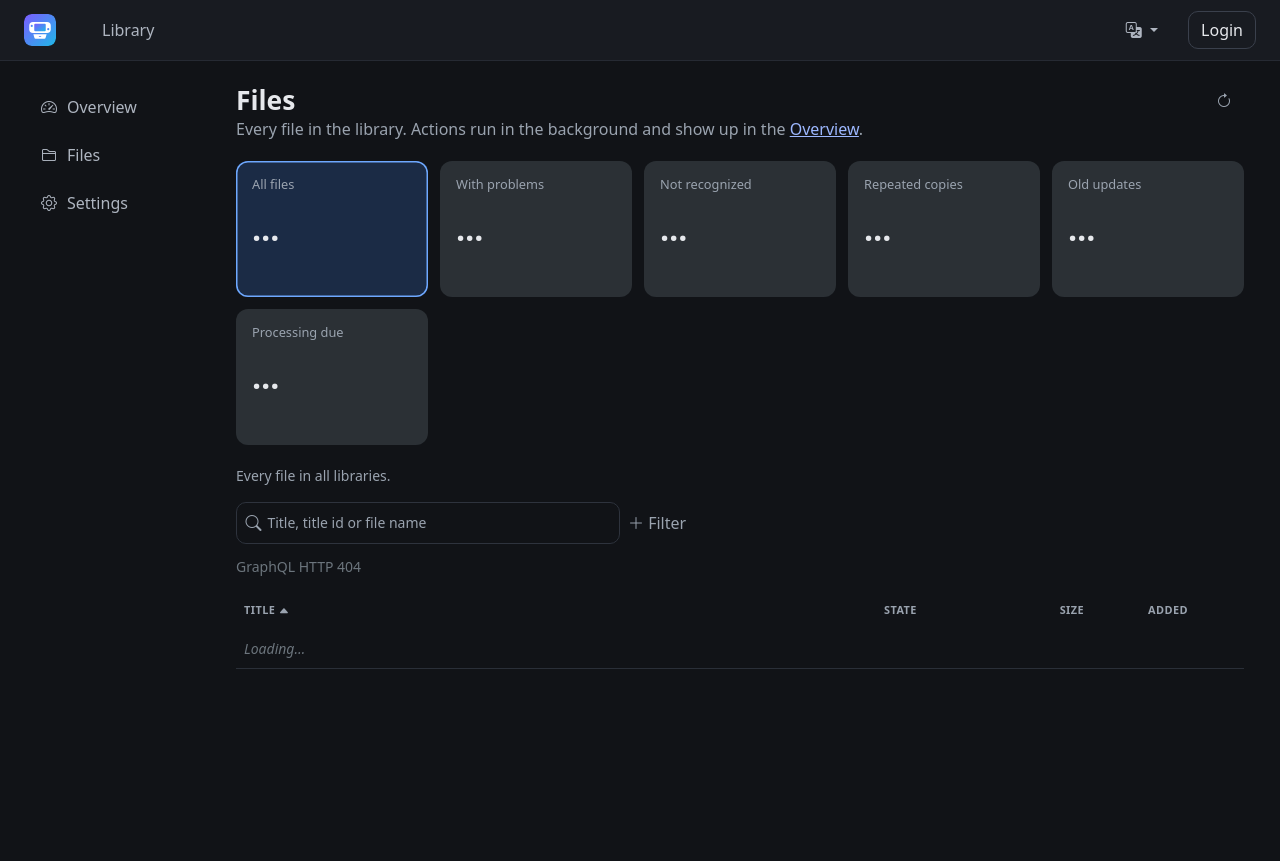
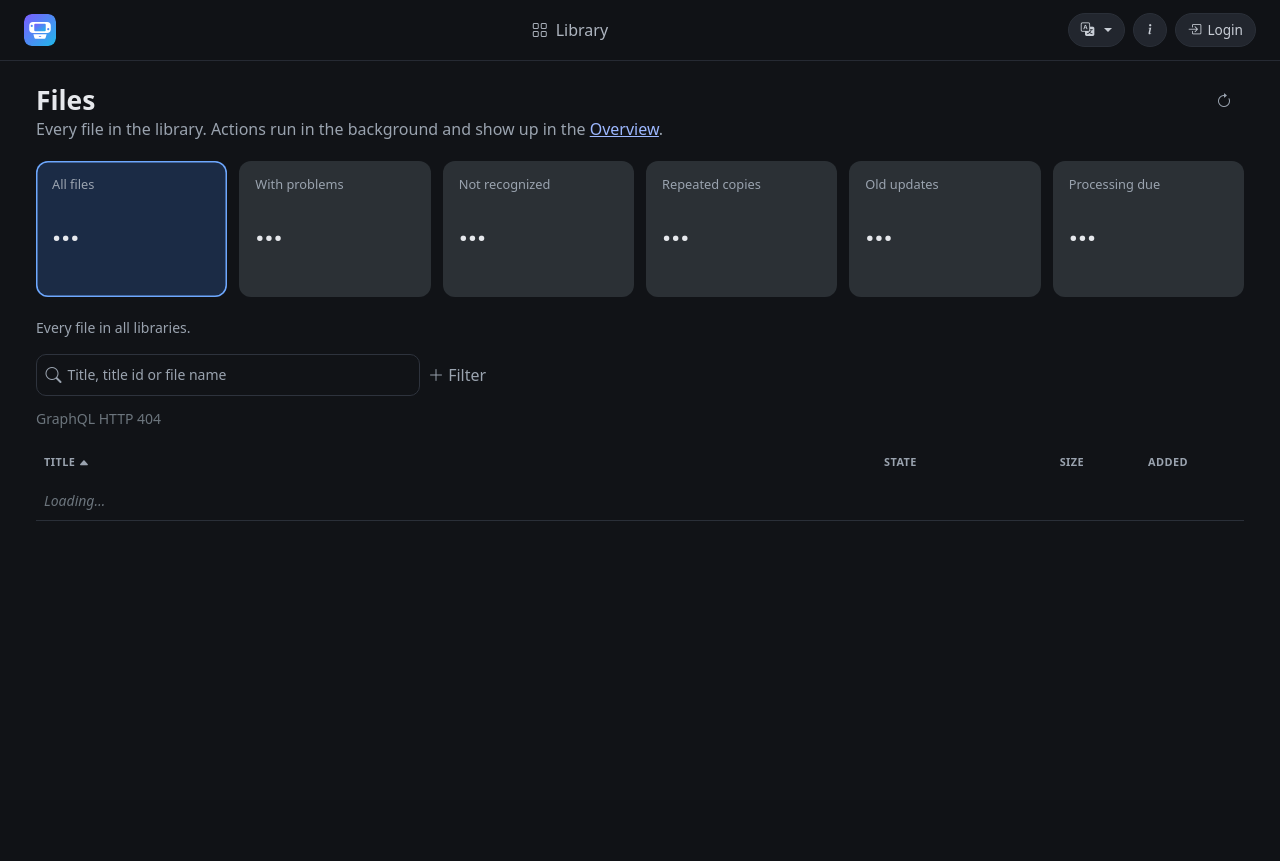
Before and after one commit to guslma/GameDock, a Python web app: template app/templates/files.html in a window 1280 px wide. After the commit the page ends 521 px from the top, so only its background shows below. Run offline with Jinja, Linux system fonts and the light colour scheme; the template is opened without the code that fills it, so the values that code supplies are empty; some libraries are stand-ins or nearby versions.

Commit message:
1.2.3: menu de cima no estilo do Sintoniza, com Visão geral, Arquivos e Configurações; menu não anda entre páginas

```diff
--- a/app/static/gamedock.css
+++ b/app/static/gamedock.css
@@ -141,46 +141,54 @@ body { background: var(--gd-bg); }
 .gd-pill-warn { background: var(--gd-warn-bg); color: var(--gd-warn); }
 .gd-pill-muted { background: var(--gd-surface-2); color: #C9CED6; }
 
-/* ---- Top bar ---- */
+/* ---- Top bar: brand, the sections in the middle, language / about / logout on the right ---- */
+html { overflow-y: scroll; }  /* short and long pages keep the centered menu in place */
 .gd-topbar {
-    background: var(--gd-surface);
+    background: rgba(17, 19, 23, .9);
+    backdrop-filter: blur(14px);
+    -webkit-backdrop-filter: blur(14px);
     border-bottom: 1px solid #262A33;
     padding: 10px 0;
 }
+/* The bar's content keeps to a centered column, like the pages below it, instead of
+   stretching the logo and the buttons to the far edges of a wide screen */
+.gd-topbar > .container-fluid { max-width: 1320px; }
 .gd-topbar .navbar-brand { font-weight: 700; display: flex; align-items: center; gap: 10px; }
 .gd-topbar .navbar-brand img { border-radius: 8px; }
-.gd-topbar .nav-link { border-radius: 10px; padding: 8px 14px !important; color: #AEB5C0; font-weight: 500; }
-.gd-topbar .nav-link:hover { color: #FFFFFF; }
-.gd-topbar .nav-link.active { background: #262A33; color: #FFFFFF; }
+.gd-menu { gap: 4px; }
+.gd-menu .nav-link {
+    display: flex; align-items: center; gap: 8px;
+    border: 1px solid transparent; border-radius: 10px;
+    padding: 7px 13px !important; color: #AEB5C0; font-weight: 500; white-space: nowrap;
+    transition: background-color .15s ease, color .15s ease;
+}
+.gd-menu .nav-link .bi { font-size: 1rem; }
+.gd-menu .nav-link:hover { color: #FFFFFF; background: var(--gd-surface-2); }
+.gd-menu .nav-link.active {
+    color: #FFFFFF;
+    background: rgba(91, 71, 240, .16);
+    border-color: rgba(123, 92, 255, .45);
+}
+.gd-menu .nav-link.active .bi { color: var(--gd-brand-1); }
+.gd-nav-side { gap: 8px; }
+.gd-nav-chip {
+    display: inline-flex; align-items: center; gap: 6px; height: 34px;
+    padding: 0 12px; border-radius: 999px;
+    background: var(--gd-surface-2); border: 1px solid var(--gd-border);
+    color: #C9CED6; font-size: .85rem; font-weight: 500; text-decoration: none;
+}
+.gd-nav-chip:hover { color: #FFFFFF; border-color: var(--gd-border-strong); }
+.gd-nav-round { width: 34px; padding: 0; justify-content: center; }
+@media (max-width: 991.98px) {
+    .gd-menu { padding: 10px 0; }
+    .gd-nav-side { flex-direction: row; flex-wrap: wrap; padding-bottom: 6px; }
+}
 .title-nav.gd-topbar { background: linear-gradient(180deg, rgba(14, 16, 20, .9), rgba(14, 16, 20, 0)); border-bottom: 0; }
 .title-hero { height: 55vh; }
 .library-stats { text-align: left !important; color: var(--gd-muted); }
 .form-range::-webkit-slider-thumb { background: var(--gd-brand-1); }
 .form-range::-moz-range-thumb { background: var(--gd-brand-1); }
 .form-range::-webkit-slider-runnable-track { background: var(--gd-surface-2); }
-
-/* ---- Admin sidebar ---- */
-.settings-sidebar {
-    background: transparent !important;
-    border-right: 0 !important;
-    padding: 24px 12px;
-}
-.settings-sidebar .nav-link {
-    border-radius: 10px;
-    padding: 10px 14px;
-    color: #AEB5C0;
-    font-weight: 500;
-    display: flex;
-    align-items: center;
-    gap: 10px;
-}
-.settings-sidebar .nav-link:hover { background: var(--gd-surface); color: #FFFFFF; }
-.settings-sidebar .nav-link.active {
-    background: var(--gd-accent-soft);
-    color: #FFFFFF;
-    box-shadow: inset 3px 0 0 var(--gd-brand-1);
-    border-left: 0;
-}
 
 /* ---- Settings tabs ---- */
 .gd-tabs { border-bottom: 1px solid #262A33; margin-bottom: 20px; gap: 4px; flex-wrap: wrap; }
--- a/app/templates/language.html
+++ b/app/templates/language.html
@@ -1,5 +1,5 @@
-<li class="nav-item dropdown me-2">
-    <a class="nav-link dropdown-toggle" href="#" role="button" data-bs-toggle="dropdown" aria-expanded="false" title="Language">
+<li class="nav-item dropdown">
+    <a class="gd-nav-chip dropdown-toggle" href="#" role="button" data-bs-toggle="dropdown" aria-expanded="false" title="Language">
         <i class="bi bi-translate"></i> {{ gamedock_locale.split('-')[0] | upper }}
     </a>
     <ul class="dropdown-menu dropdown-menu-end">
--- a/app/templates/nav.html
+++ b/app/templates/nav.html
@@ -1,4 +1,5 @@
 {% set gd_path = request.path %}
+{% set gd_admin = current_user.is_admin or admin_account_created == false %}
 <nav class="navbar navbar-expand-lg gd-topbar {% if transparent_nav %}title-nav{% endif %}" data-bs-theme="dark">
     <div class="container-fluid px-3 px-lg-4">
         <a class="navbar-brand p-0" href="#" role="button" data-bs-toggle="modal" data-bs-target="#aboutModal" title="About GameDock">
@@ -10,28 +11,44 @@
             <span class="navbar-toggler-icon"></span>
         </button>
         <div class="collapse navbar-collapse" id="navbarNav">
-            <ul class="navbar-nav gap-1 ms-lg-3">
+            <ul class="navbar-nav gd-menu mx-lg-auto">
                 <li class="nav-item">
-                    <a class="nav-link{% if gd_path == '/' or gd_path.startswith('/title') %} active" aria-current="page{% endif %}" href="/">Library</a>
+                    <a class="nav-link{% if gd_path == '/' or gd_path.startswith('/title') %} active" aria-current="page{% endif %}" href="/">
+                        <i class="bi bi-grid" aria-hidden="true"></i> Library</a>
                 </li>
                 {% if admin_account_created == false or (current_user.is_authenticated and current_user.has_shop_access()) %}
                 <li class="nav-item">
-                    <a class="nav-link{% if gd_path.startswith('/setup') %} active" aria-current="page{% endif %}" href="/setup">Connect your console</a>
+                    <a class="nav-link{% if gd_path.startswith('/setup') %} active" aria-current="page{% endif %}" href="/setup">
+                        <i class="bi bi-controller" aria-hidden="true"></i> Connect your console</a>
                 </li>
                 {% endif %}
-                {% if current_user.is_admin or admin_account_created == false %}
+                {% if gd_admin %}
                 <li class="nav-item">
-                    <a class="nav-link{% if gd_path.startswith('/admin') %} active" aria-current="page{% endif %}" href="/admin">Admin</a>
+                    <a class="nav-link{% if gd_path == '/admin' %} active" aria-current="page{% endif %}" href="/admin">
+                        <i class="bi bi-speedometer2" aria-hidden="true"></i> Overview</a>
+                </li>
+                <li class="nav-item">
+                    <a class="nav-link{% if gd_path.startswith('/admin/files') %} active" aria-current="page{% endif %}" href="/admin/files">
+                        <i class="bi bi-folder2" aria-hidden="true"></i> Files</a>
+                </li>
+                <li class="nav-item">
+                    <a class="nav-link{% if gd_path.startswith('/admin/settings') %} active" aria-current="page{% endif %}" href="/admin/settings">
+                        <i class="bi bi-gear" aria-hidden="true"></i> Settings</a>
                 </li>
                 {% endif %}
             </ul>
-            <ul class="navbar-nav ms-auto align-items-lg-center gap-2">
+            <ul class="navbar-nav gd-nav-side align-items-lg-center">
                 {% include 'language.html' %}
                 <li class="nav-item">
+                    <button type="button" class="gd-nav-chip gd-nav-round" data-bs-toggle="modal" data-bs-target="#aboutModal" title="About GameDock">
+                        <i class="bi bi-info-lg" aria-hidden="true"></i><span class="visually-hidden">About GameDock</span>
+                    </button>
+                </li>
+                <li class="nav-item">
                     {% if current_user.is_authenticated %}
-                    <a class="btn btn-outline-secondary" href="/logout" role="button">Logout</a>
+                    <a class="gd-nav-chip" href="/logout"><i class="bi bi-box-arrow-right" aria-hidden="true"></i> Logout</a>
                     {% else %}
-                    <a class="btn btn-outline-secondary" href="/login" role="button">Login</a>
+                    <a class="gd-nav-chip" href="/login"><i class="bi bi-box-arrow-in-right" aria-hidden="true"></i> Login</a>
                     {% endif %}
                 </li>
             </ul>
--- a/app/templates/settings_layout.html
+++ b/app/templates/settings_layout.html
@@ -3,29 +3,8 @@
 {% include 'nav.html' %}
 
 <div class="container-fluid setting-body">
-    <div class="row g-0">
-        <nav class="settings-sidebar" aria-label="Admin">
-            <ul class="nav flex-column gap-1">
-                <li class="nav-item">
-                    <a class="nav-link{% if request.path == '/admin' %} active{% endif %}" href="/admin">
-                        <i class="bi bi-speedometer2" aria-hidden="true"></i> Overview
-                    </a>
-                </li>
-                <li class="nav-item">
-                    <a class="nav-link{% if request.path.startswith('/admin/files') %} active{% endif %}" href="/admin/files">
-                        <i class="bi bi-folder2" aria-hidden="true"></i> Files
-                    </a>
-                </li>
-                <li class="nav-item">
-                    <a class="nav-link{% if request.path.startswith('/admin/settings') %} active{% endif %}" href="/admin/settings">
-                        <i class="bi bi-gear" aria-hidden="true"></i> Settings
-                    </a>
-                </li>
-            </ul>
-        </nav>
-        <div class="col settings-panel">
-            {% block panel %}{% endblock %}
-        </div>
+    <div class="settings-panel">
+        {% block panel %}{% endblock %}
     </div>
 </div>
 
```
Also changed, not shown: 1 other file.
